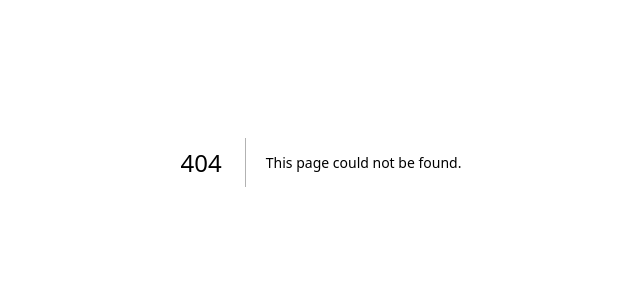
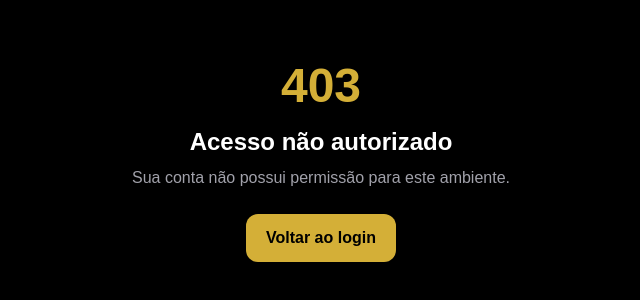
Before and after one commit to jadson007sm-dotcom/barba10, a Next.js app: page /403 in a window 1280 px wide. Before the commit this address had no page. Shown: the part 238-538 px from the top of the page, without its empty margins (319-959 px from the left). Built offline with nearby package versions, Linux system fonts and the light colour scheme.

Commit message:
feat: adicionar pagina 403

```diff
--- /dev/null
+++ b/app/403/page.tsx
@@ -0,0 +1,16 @@
+import Link from "next/link";
+
+export default function ForbiddenPage() {
+  return (
+    <main className="flex min-h-screen items-center justify-center bg-black px-6 text-white">
+      <section className="max-w-md text-center">
+        <p className="text-5xl font-bold text-[#D4AF37]">403</p>
+        <h1 className="mt-4 text-2xl font-bold">Acesso não autorizado</h1>
+        <p className="mt-2 text-zinc-400">Sua conta não possui permissão para este ambiente.</p>
+        <Link href="/login" className="mt-6 inline-block rounded-xl bg-[#D4AF37] px-5 py-3 font-semibold text-black">
+          Voltar ao login
+        </Link>
+      </section>
+    </main>
+  );
+}
```
